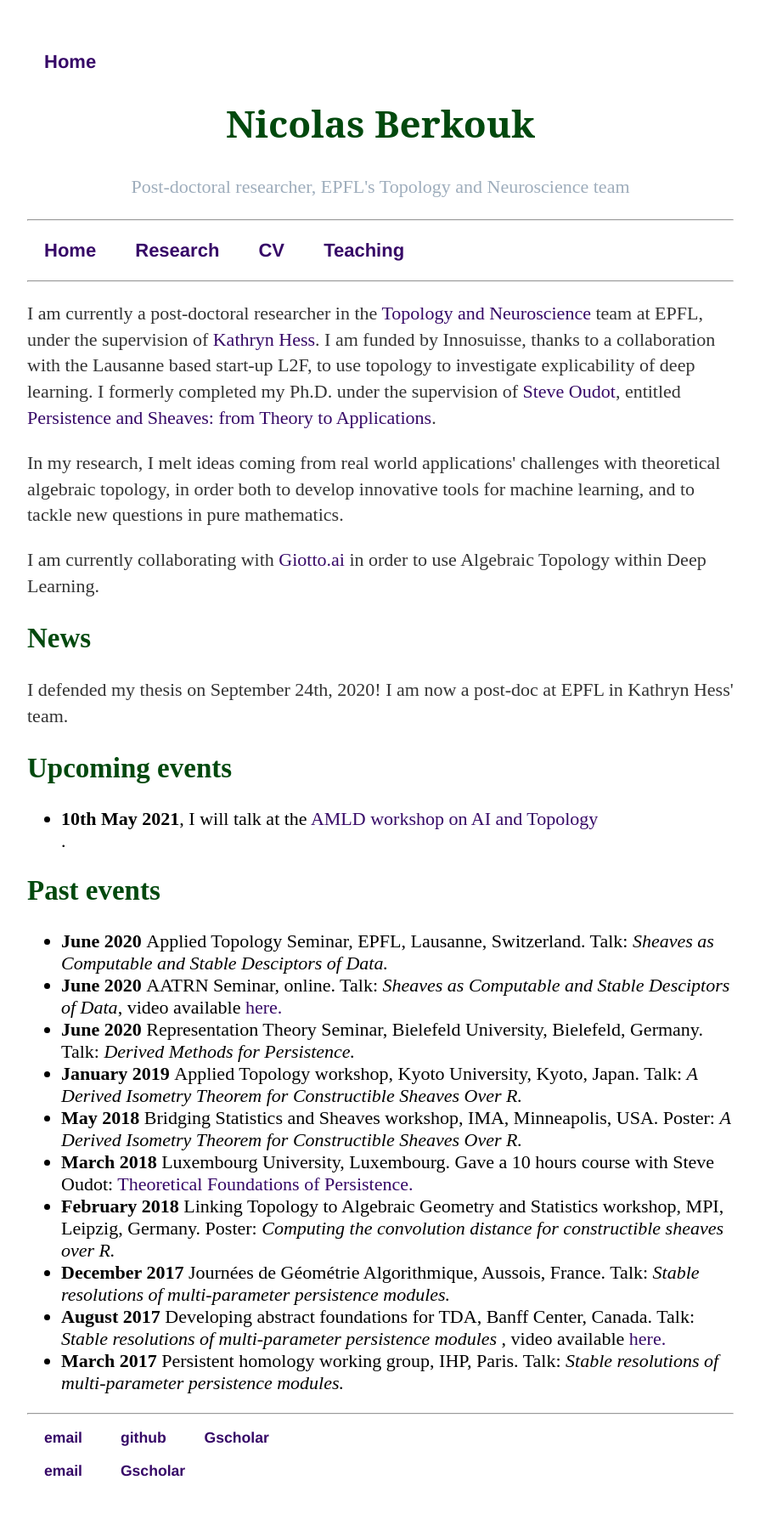
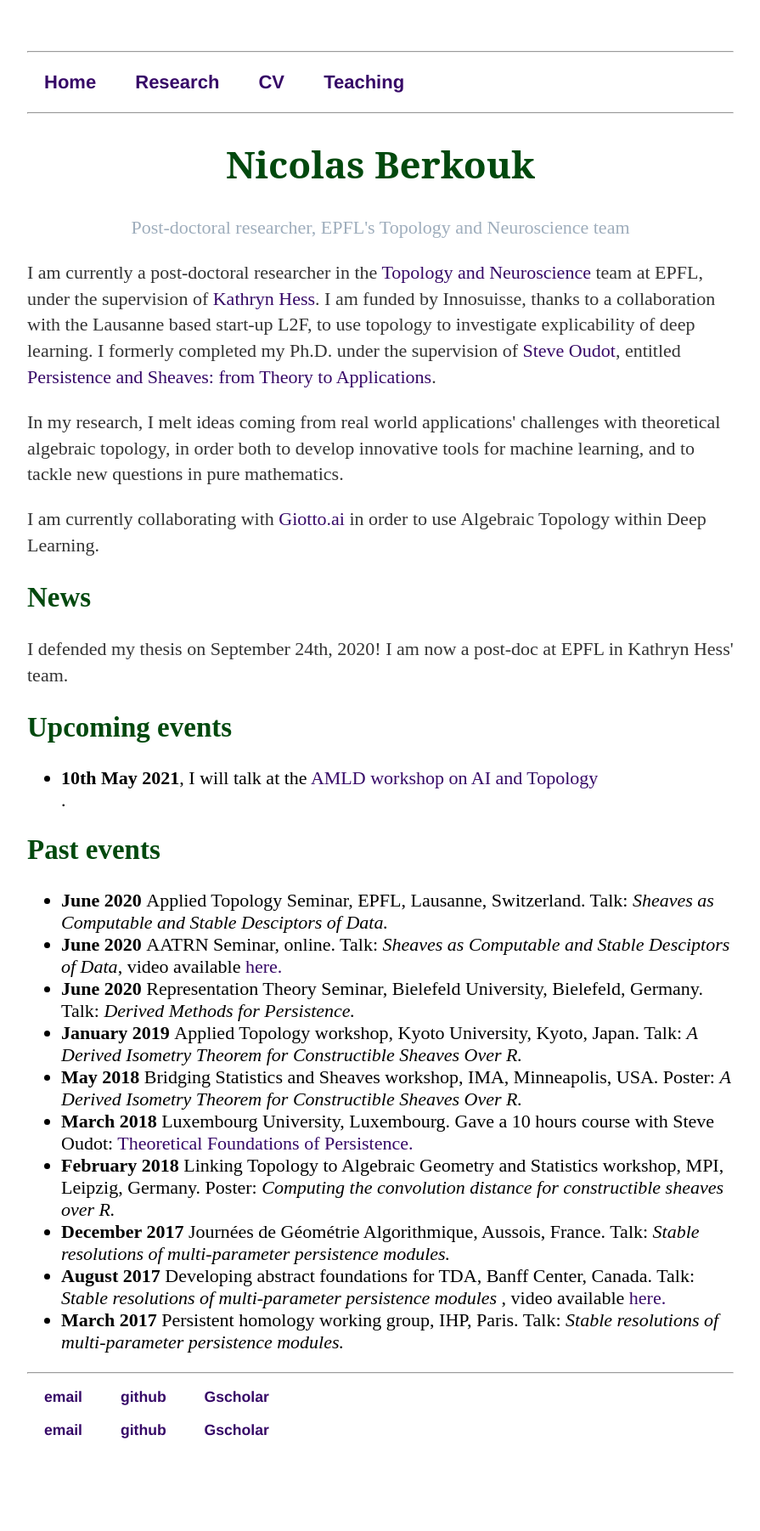
Before and after one commit to nberkouk/nberkouk.github.io, a Jekyll site: the page built from index.html, in a window 1280 px wide. Shown: the whole page at 85% size, without its empty margins (192-1087 px from the left). Built offline with Jekyll 4.4.1, drawn with Linux system fonts in a browser that asks for light colours; after the commit the page ends 1754 px from its top, so only the background shows below that.

Commit message:
update layout

```diff
--- a/_layouts/default.html
+++ b/_layouts/default.html
@@ -6,14 +6,16 @@
 			<link rel="stylesheet" type="text/css" href="/css/main.css">
 		</head>
 		<body>
+			<hr>
 		       <nav>
 		           <ul>
 		          		<li><a href="/">Home</a></li>
-		        	<!-- <li><a href="/about">About</a></li>
-	        		<li><a href="/cv">CV</a></li>
-	        		<li><a href="/blog">Blog</a></li> -->
+		  			<li><a href="/research">Research</a></li>
+		  			<li><a href="/curriculum">CV</a></li>
+		          		<li><a href="/teaching">Teaching</a></li>
 		      		</ul>
 		  		</nav>
+		                  <hr>
 			<div class="container">
 
 			{{ content }}
@@ -21,8 +23,8 @@
 			</div><!-- /.container -->
 			<footer>
 	        <ul>
-        		<li><a href="mailto:nicolas.berkouk@gmail.com">email</a></li>
-        		<!-- <li><a href="https://github.com/tlacombe">github</a></li> -->
+	            <li><a href="mailto:nicolas.berkouk@epfl.ch">email</a></li>
+	            <li><a href="https://github.com/nberkouk">github</a></li>
 	      <li><a href="https://scholar.google.fr/citations?user=nxkO-kIAAAAJ&hl=fr">Gscholar</a></li>
 	      </ul>
 	    </footer>
--- a/index.html
+++ b/index.html
@@ -18,16 +18,6 @@
   </header>
 
 
-  <hr>
-       <nav>
-           <ul>
-          		<li><a href="/">Home</a></li>
-  			<li><a href="/research">Research</a></li>
-  			<li><a href="/curriculum">CV</a></li>
-          		<li><a href="/teaching">Teaching</a></li>
-      		</ul>
-  		</nav>
-                  <hr>
 
 
 
```
Lines whose indentation alone changed are shown as unchanged.
